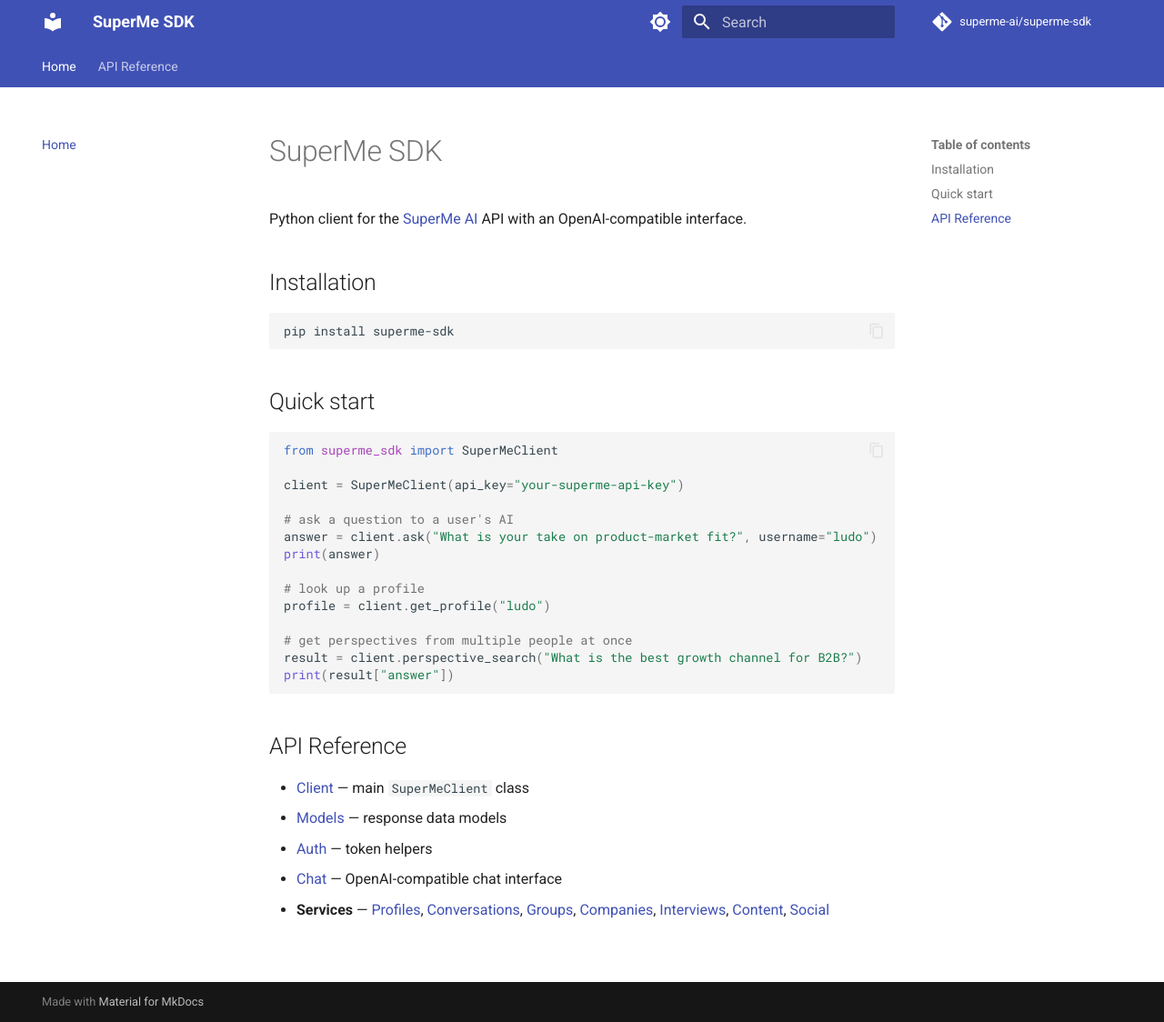
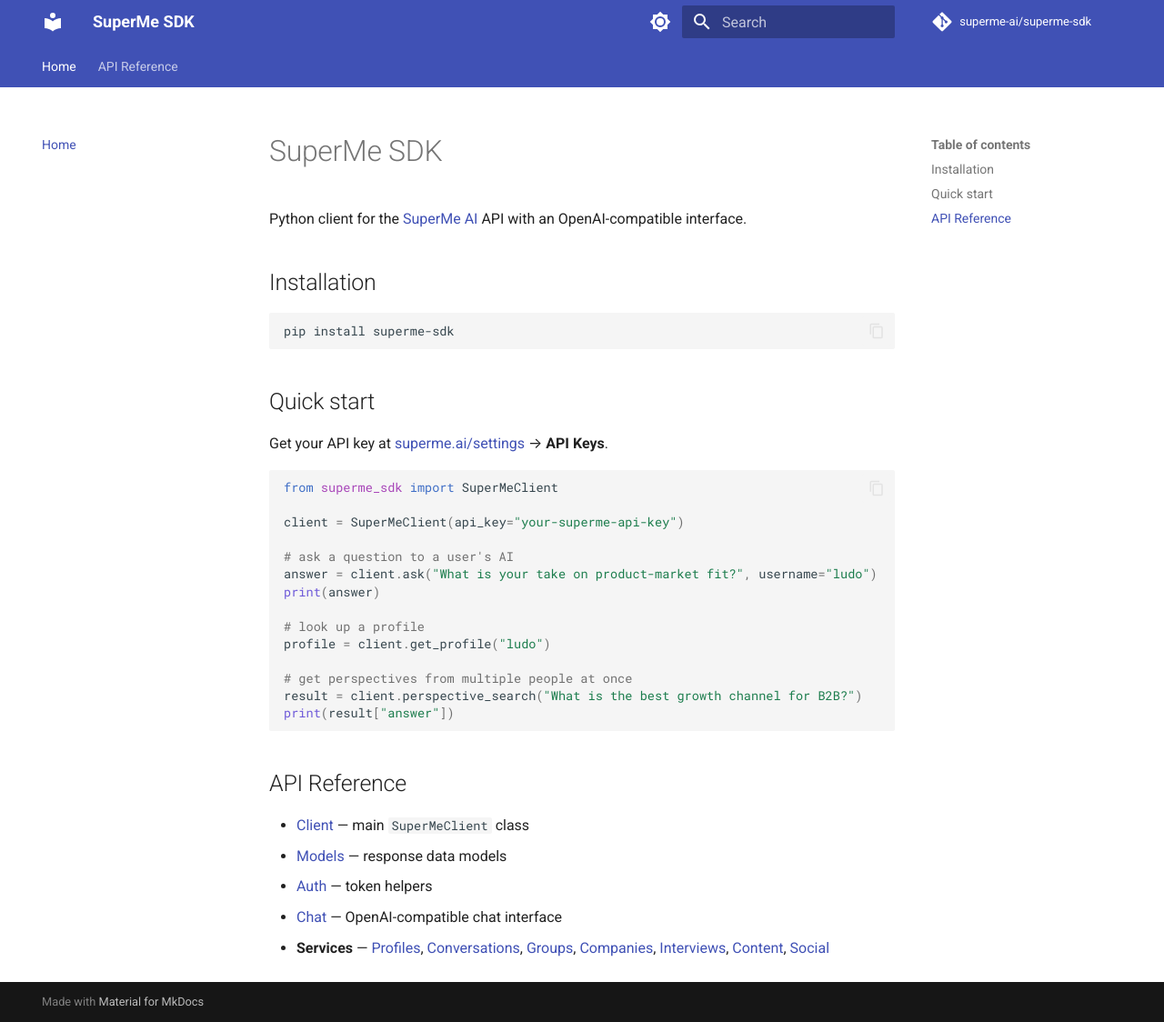
Before and after one commit to superme-ai/superme-sdk, an MkDocs documentation site: the page built from docs/index.md, in a window 1280 px wide and 1124 px high. Shown: the whole window at 91% size. Built offline with MkDocs 1.6.1 and Material for MkDocs 9.7.7, drawn with Linux system fonts in a browser that asks for light colours; comment, search, counter and statistics services are not loaded.

Commit message:
add API key link to quick start

````diff
--- a/docs/index.md
+++ b/docs/index.md
@@ -9,6 +9,8 @@ pip install superme-sdk
 ```
 
 ## Quick start
+
+Get your API key at [superme.ai/settings](https://superme.ai/settings) → **API Keys**.
 
 ```python
 from superme_sdk import SuperMeClient
````
